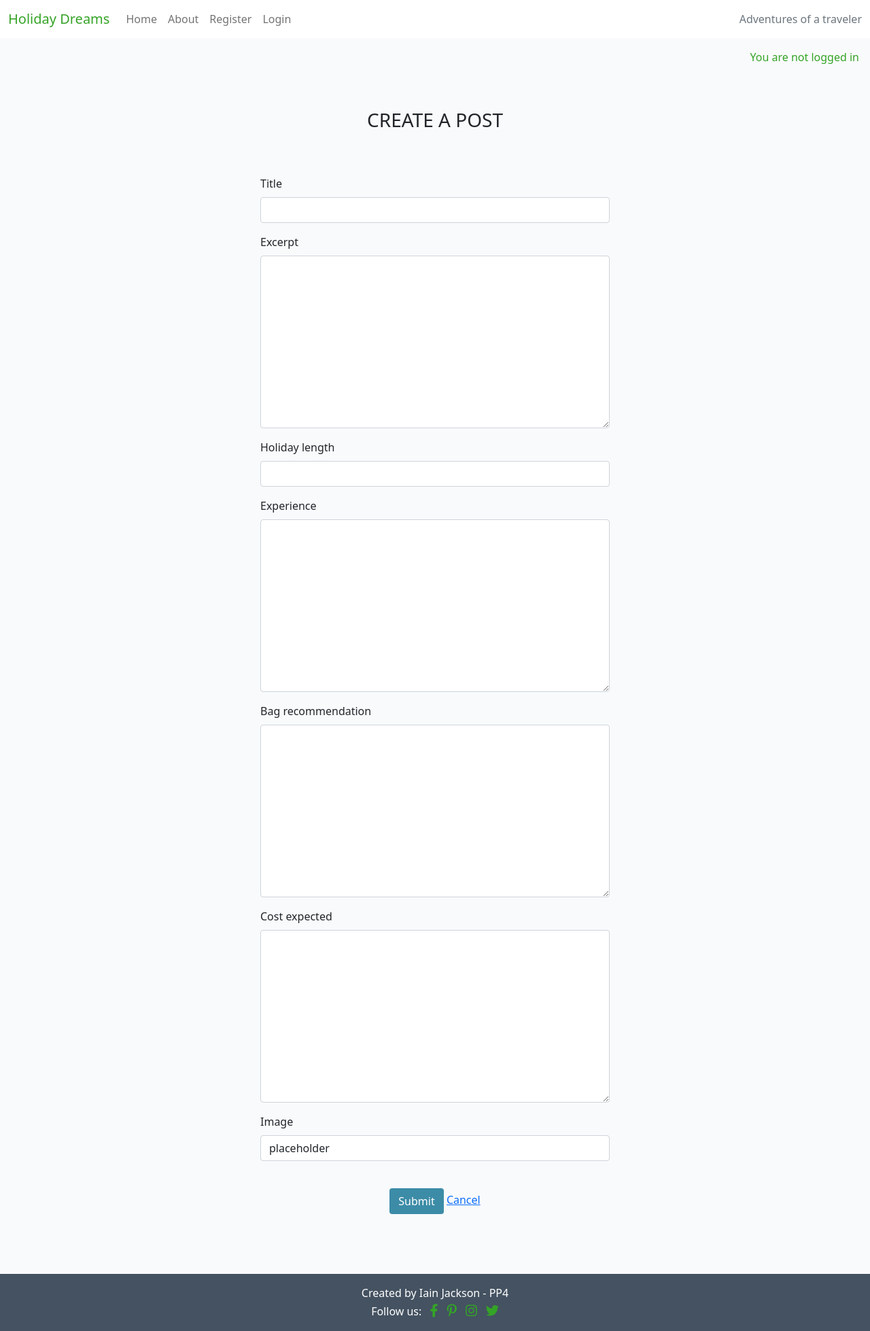
After one commit to IainJackson90/pp4-holiday-dreams, a Django app: page /post_create/ in a window 1280 px wide. The commit adds this page. Shown: the whole page at 68% size. Run offline with Django 4.2, Linux system fonts and the light colour scheme; parts of the project's set-up code (start-up, migrations or seed data) failed here and were passed over; some libraries are stand-ins or nearby versions.

Commit message:
Add: User create a post

```diff
--- a/blog/forms.py
+++ b/blog/forms.py
@@ -1,5 +1,17 @@
-from .models import Comment
+from .models import Post, Comment
 from django import forms
+from crispy_forms.helper import FormHelper
+
+
+class PostCreateForm(forms.ModelForm):
+    """
+    Customisation of form to create or update a post
+    """
+    class Meta:
+        model = Post
+        fields = ('title', 'excerpt', 'holiday_length', 'experience',
+                  'bag_recommendation','cost_expected', 'featured_img',) #status
+
 
 
 class CommentForm(forms.ModelForm):
--- a/blog/models.py
+++ b/blog/models.py
@@ -30,7 +30,7 @@ class Post(models.Model):
     # content = models.TextField()  --> Recommendation
     # excerpt = models.TextField(blank=True)
     created_on = models.DateTimeField(auto_now_add=True)
-    status = models.IntegerField(choices=STATUS, default=0)
+    status = models.IntegerField(choices=STATUS, default=1)
     excerpt = models.TextField(blank=True)
     updated_on = models.DateTimeField(auto_now=True)
     # approved = models.BooleanField(default=False)
--- a/blog/urls.py
+++ b/blog/urls.py
@@ -3,12 +3,16 @@ from django.urls import path
 
 urlpatterns = [
     path('', views.PostList.as_view(), name='home'),
+     path(
+            'post_create/',
+            views.CreatePost.as_view(),
+            name='post_create'
+      ),
     path('<slug:slug>/', views.post_detail, name="post_detail"),
     path('<slug:slug>/edit_comment/<int:comment_id>',
         views.comment_edit, name='comment_edit'),
     path('<slug:slug>/delete_comment/<int:comment_id>',
          views.comment_delete, name='comment_delete'),
     path('like/<slug:slug>', views.Like.as_view(),
-         name='post_like'
-        ),
+         name='post_like'),
 ]
--- a/blog/views.py
+++ b/blog/views.py
@@ -1,9 +1,13 @@
 from django.shortcuts import render, get_object_or_404, reverse
 from django.views import generic, View
+from django.views.generic import CreateView, UpdateView, DeleteView
 from django.contrib import messages
 from django.http import HttpResponseRedirect
+from django.contrib.messages.views import SuccessMessageMixin
+from django.urls import reverse_lazy
+from django.utils.text import slugify
 from .models import Post, Comment, Like, User
-from .forms import CommentForm
+from .forms import CommentForm, PostCreateForm
 
 # Create your views here.
 
@@ -144,3 +148,22 @@ class Like(View):
             post.likes.add(request.user)
 
         return HttpResponseRedirect(reverse('post_detail', args=[slug]))
+
+
+class CreatePost(SuccessMessageMixin, CreateView):
+    """
+    View for creating a post
+    """
+    model = Post
+    template_name = "post_create.html"
+    form_class = PostCreateForm
+    success_url = reverse_lazy("home")
+    success_message = "Your post has been shared success!"
+
+    def form_valid(self, form):
+        """
+        Adds logged in user as author for post
+        """
+        form.instance.author = self.request.user
+        form.instance.slug = slugify(form.instance.title)
+        return super().form_valid(form)
--- a/static/css/style.css
+++ b/static/css/style.css
@@ -236,6 +236,7 @@ body {
 /* User Images */
 
 .image-size {
+   /* display: block; */
    object-fit: cover;
    object-position: center;
    width: 100%;
--- /dev/null
+++ b/templates/post_create.html
@@ -0,0 +1,31 @@
+{% extends 'base.html' %}
+
+{% load crispy_forms_tags %}
+
+{% block content %}
+
+<section>
+    <div class="container my-5">
+        <div class="row justify-content-center">
+            <div class="col-md-8 col-lg-6">
+                <div class="profile-card">
+                    <div class="text-center">
+                        <h3 class="card-body teal-text">CREATE A POST</h3>
+                    </div>
+                    <div class=card-body>
+                        <form method="post" enctype="multipart/form-data" class="mt-4">
+                            {{ form | crispy }}
+                            {% csrf_token %}
+                            <div class="text-center">
+                                <button type="submit" class="btn btn-signup my-4">Submit</button>
+                                <a href="{% url 'home'  %}" class="cancel-link">Cancel</a>
+                            </div>
+                        </form>
+                    </div>
+                </div>
+            </div>
+        </div>
+    </div>
+</section>
+
+{% endblock %}
```
Also changed, not shown: blog/templates/blog/index.html (+21 -6 lines), blog/migrations/0002_alter_post_status.py (added).
